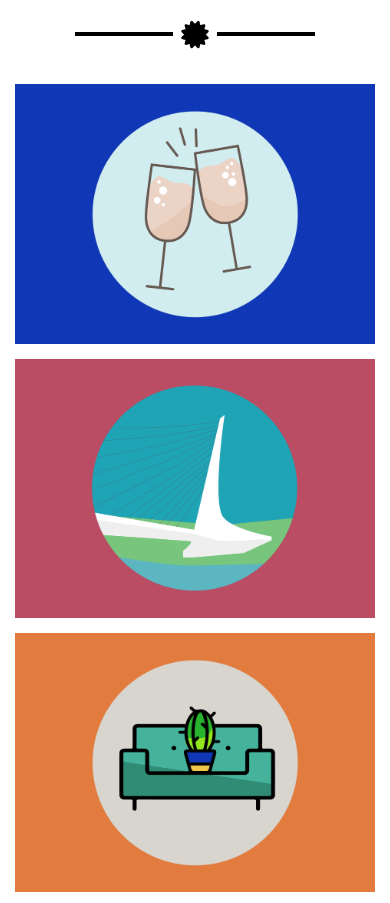
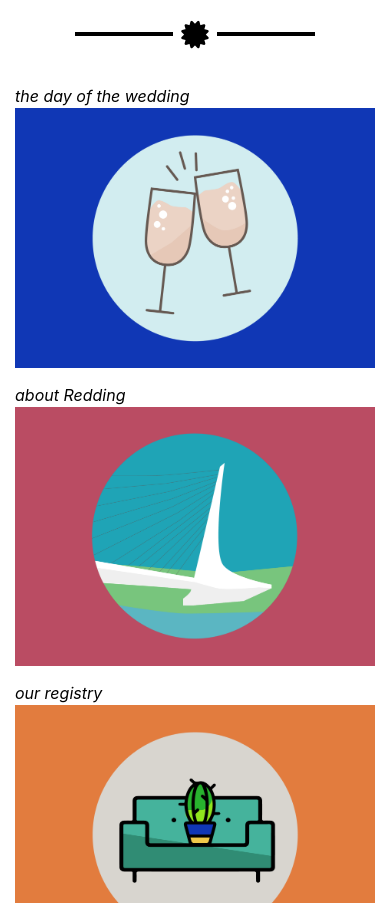
Before and after one commit to JilanaBoston/bojax, a website with bundled scripts: page index.html in a window 390 px wide. Shown: the part 444-1347 px from the top of the page. Built offline with nearby package versions, Linux system fonts and the light colour scheme.

Commit message:
added text to icons for mobile since before text depended on hover

```diff
--- a/css/freelancer.css
+++ b/css/freelancer.css
@@ -522,3 +522,16 @@ background: white;
     max-width: 50%;
   }
 }
+
+@media (min-width: 1025px){
+  .mobile-text{
+    color: white;
+    font-size: 0pt;
+  }
+}
+
+@media (max-width: 1024px){
+  .mobile-text{
+    color: black;
+  }
+}
--- a/index.html
+++ b/index.html
@@ -66,7 +66,8 @@
         <hr class="star-dark mb-5">
         <div class="row">
           <div class="col-md-6 col-lg-4">
-            <a class="portfolio-item d-block mx-auto" href="#portfolio-modal-1">
+             <a class="portfolio-item d-block mx-auto" href="#portfolio-modal-1">
+              <i class="mobile-text">the day of the wedding</i>
               <div class="portfolio-item-caption d-flex position-absolute h-100 w-100">
                 <div class="portfolio-item-caption-content my-auto w-100 text-center text-white">
                   <i class="">the day of the wedding</i>
@@ -77,6 +78,7 @@
           </div>
           <div class="col-md-6 col-lg-4">
             <a class="portfolio-item d-block mx-auto" href="#portfolio-modal-2">
+              <i class="mobile-text">about Redding</i>
               <div class="portfolio-item-caption d-flex position-absolute h-100 w-100">
                 <div class="portfolio-item-caption-content my-auto w-100 text-center text-white">
                   <i class="">about Redding</i>
@@ -87,6 +89,7 @@
           </div>
           <div class="col-md-6 col-lg-4">
             <a class="portfolio-item d-block mx-auto" href="#portfolio-modal-3">
+              <i class="mobile-text">our registry</i>
               <div class="portfolio-item-caption d-flex position-absolute h-100 w-100">
                 <div class="portfolio-item-caption-content my-auto w-100 text-center text-white">
                   <i class="">our registry</i>
```
